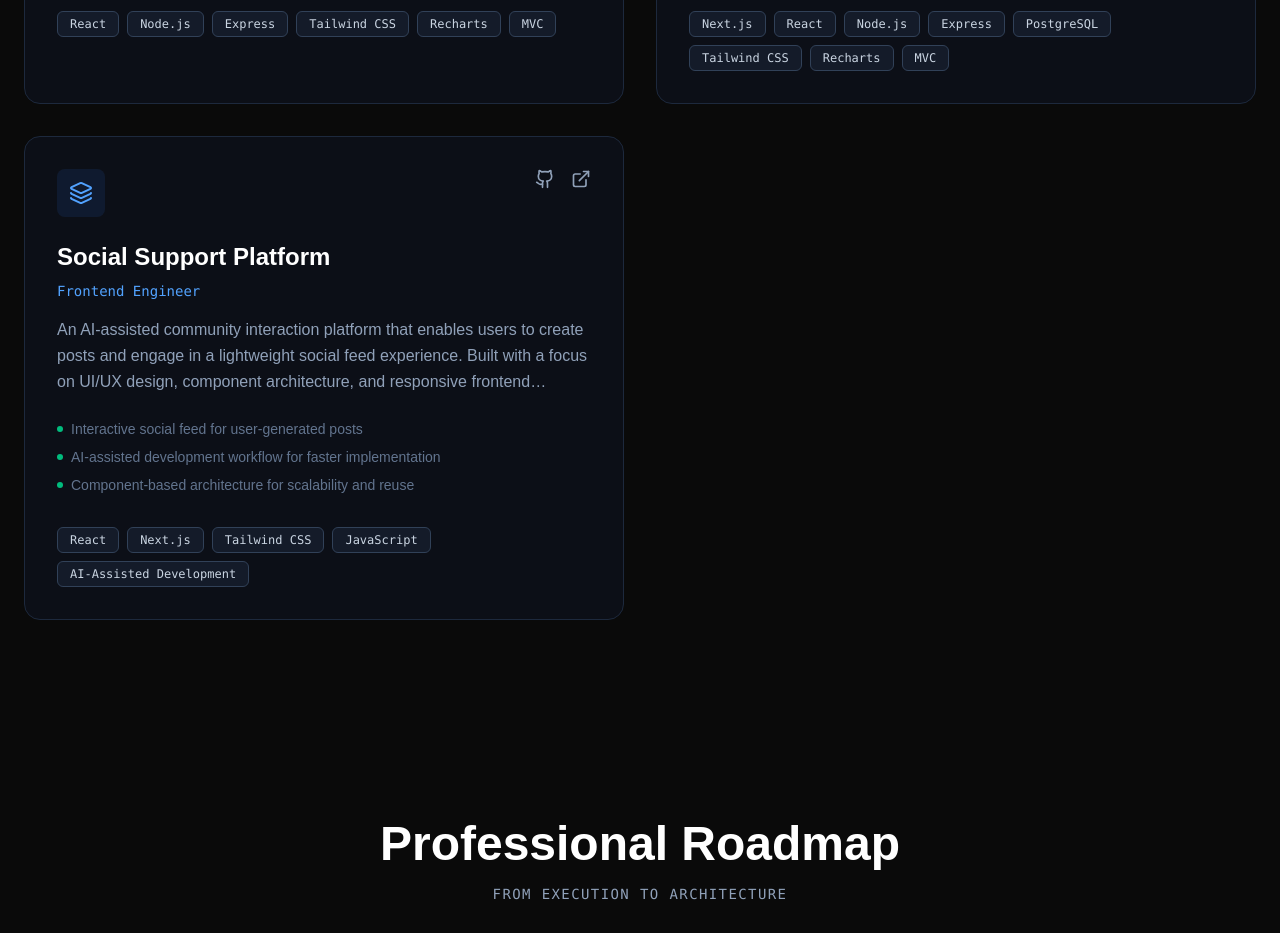
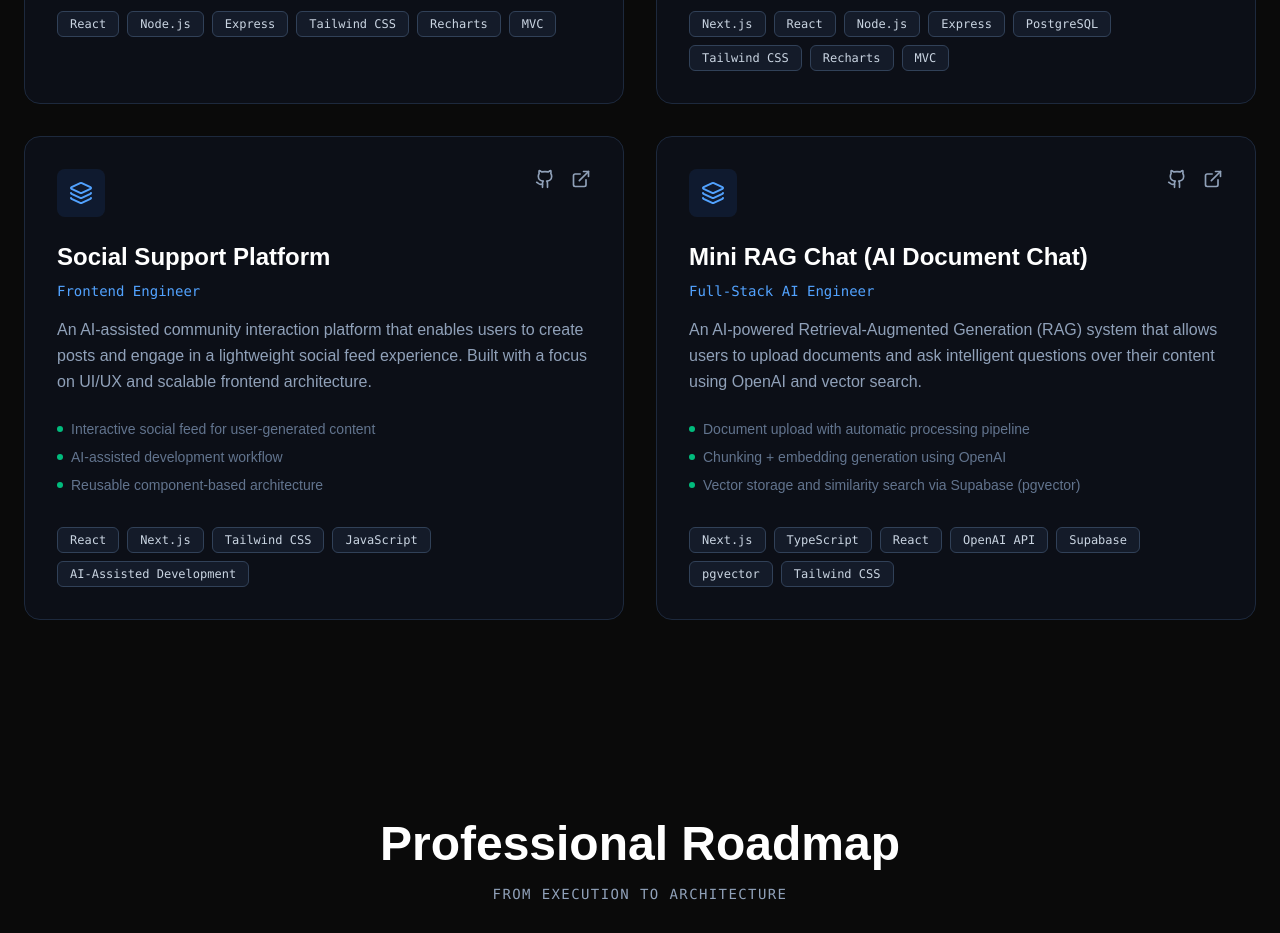
Before and after one commit to AsmaAlfauri/Asma-portfolio, a Next.js app: page / in a window 1280 px wide. Shown: the part 1460-2393 px from the top of the page. Built offline with nearby package versions, Linux system fonts and the light colour scheme.

Commit message:
feat: add new project min-rag chat

```diff
--- a/src/constants/projects.ts
+++ b/src/constants/projects.ts
@@ -48,12 +48,13 @@ export const PROJECTS = [
       "Optimized backend using PostgreSQL relational design",
     ],
   },
+
   {
     id: "social-support",
     title: "Social Support Platform",
     role: "Frontend Engineer",
     description:
-    "An AI-assisted community interaction platform that enables users to create posts and engage in a lightweight social feed experience. Built with a focus on UI/UX design, component architecture, and responsive frontend development without backend dependency.",
+      "An AI-assisted community interaction platform that enables users to create posts and engage in a lightweight social feed experience. Built with a focus on UI/UX and scalable frontend architecture.",
     tech: [
       "React",
       "Next.js",
@@ -64,10 +65,37 @@ export const PROJECTS = [
     link: "https://social-support-app-zeta.vercel.app/",
     github: "https://github.com/AsmaAlfauri/social-support-app",
     features: [
-    "Interactive social feed for user-generated posts",
-    "AI-assisted development workflow for faster implementation",
-    "Component-based architecture for scalability and reuse",
-    "Fully responsive design optimized for all devices",
+      "Interactive social feed for user-generated content",
+      "AI-assisted development workflow",
+      "Reusable component-based architecture",
+      "Fully responsive UI across devices",
     ],
-}
+  },
+
+  {
+    id: "mini-rag-chat",
+    title: "Mini RAG Chat (AI Document Chat)",
+    role: "Full-Stack AI Engineer",
+    description:
+      "An AI-powered Retrieval-Augmented Generation (RAG) system that allows users to upload documents and ask intelligent questions over their content using OpenAI and vector search.",
+    tech: [
+      "Next.js",
+      "TypeScript",
+      "React",
+      "OpenAI API",
+      "Supabase",
+      "pgvector",
+      "Tailwind CSS",
+    ],
+    link: "https://mini-rag-chat.vercel.app/",
+    github: "https://github.com/AsmaAlfauri/mini-rag-chat",
+    features: [
+      "Document upload with automatic processing pipeline",
+      "Chunking + embedding generation using OpenAI",
+      "Vector storage and similarity search via Supabase (pgvector)",
+      "Semantic retrieval (cosine similarity-based search)",
+      "Context-aware AI chat responses using retrieved chunks",
+      "End-to-end RAG pipeline (Ingestion → Retrieval → Generation)",
+    ],
+  },
 ];
```
Lines whose indentation alone changed are shown as unchanged.
